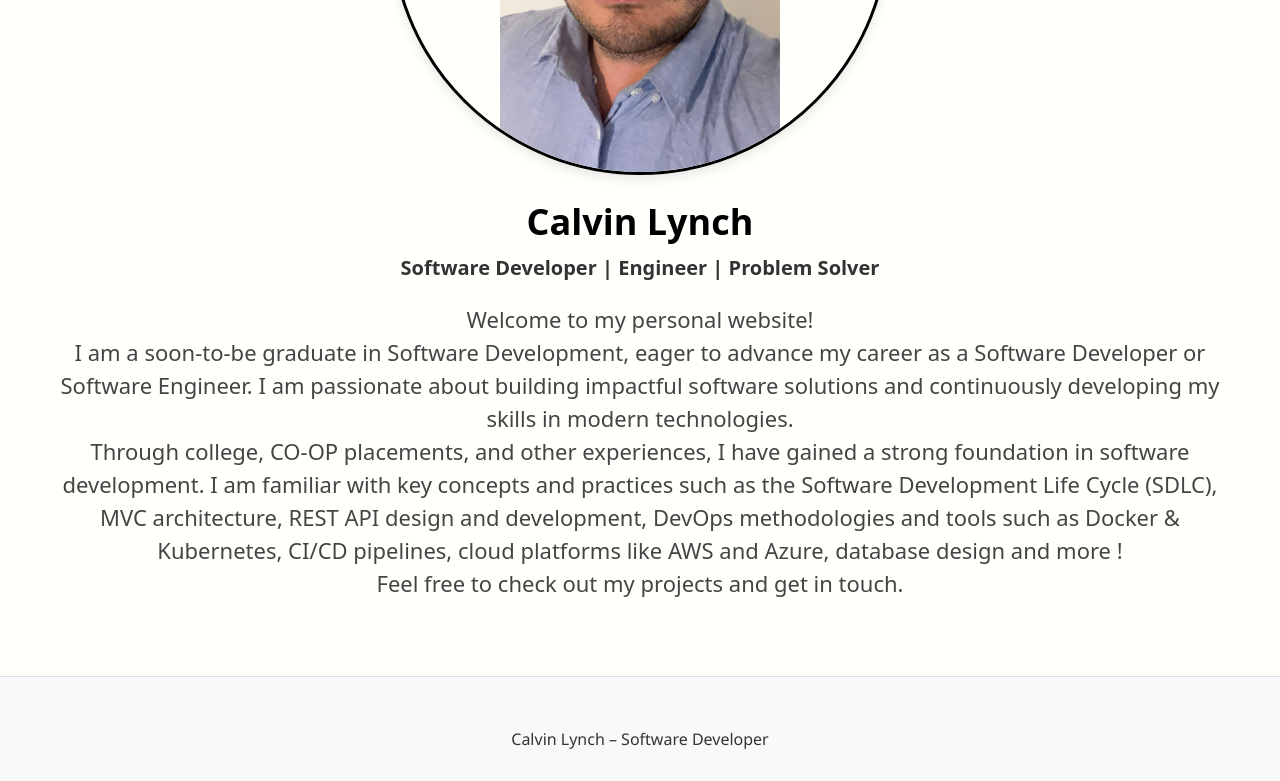
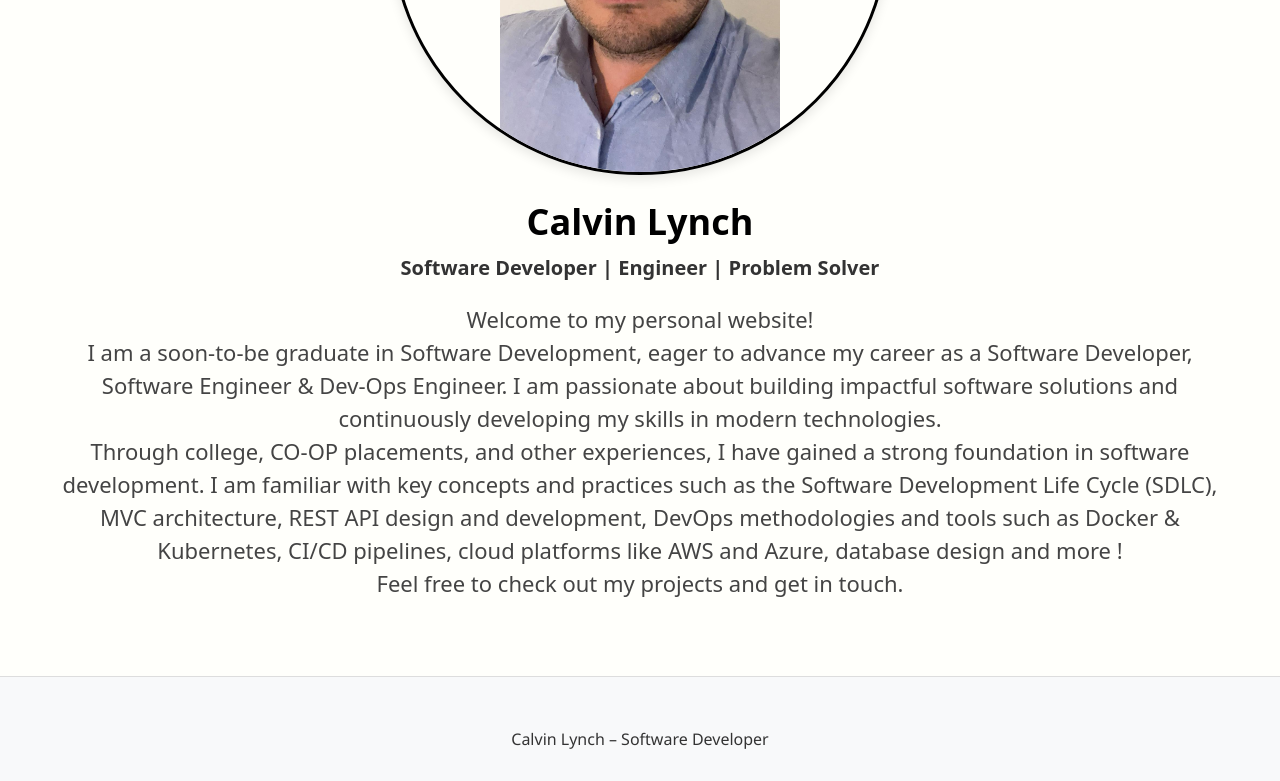
Before and after one commit to Calvin155/CV_Calvin, a React (Create React App) app: page / in a window 1280 px wide. Shown: the part 456-1237 px from the top of the page. Built offline with nearby package versions, Linux system fonts and the light colour scheme.

Commit message:
home update

```diff
--- a/src/pages/Home.js
+++ b/src/pages/Home.js
@@ -11,7 +11,7 @@ function Home() {
         <p className="summary">
           Welcome to my personal website!
         <br />
-          I am a soon-to-be graduate in Software Development, eager to advance my career as a Software Developer or Software Engineer.
+          I am a soon-to-be graduate in Software Development, eager to advance my career as a Software Developer, Software Engineer & Dev-Ops Engineer.
           I am passionate about building impactful software solutions and continuously developing my skills in modern technologies.<br />
           Through college, CO-OP placements, and other experiences, I have gained a strong foundation in software development. I am familiar with key concepts and practices such as the Software Development Life Cycle (SDLC), MVC architecture, REST API design and development, DevOps methodologies and tools such as Docker & Kubernetes, CI/CD pipelines, cloud platforms like AWS and Azure, database design and more !
         <br />
```
